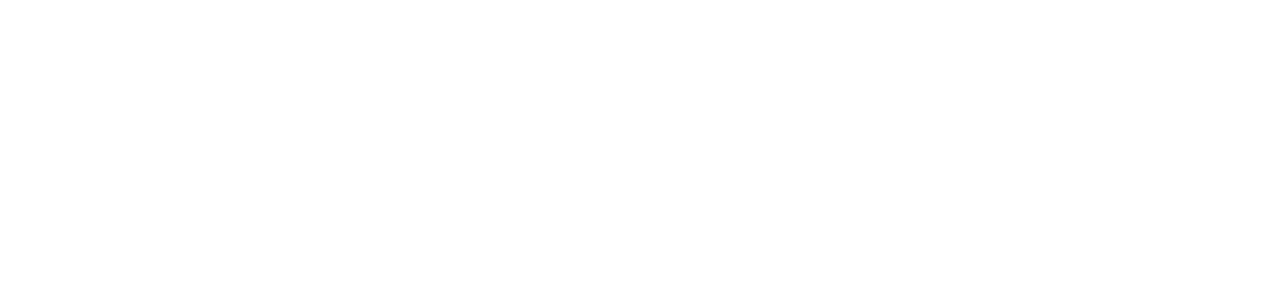
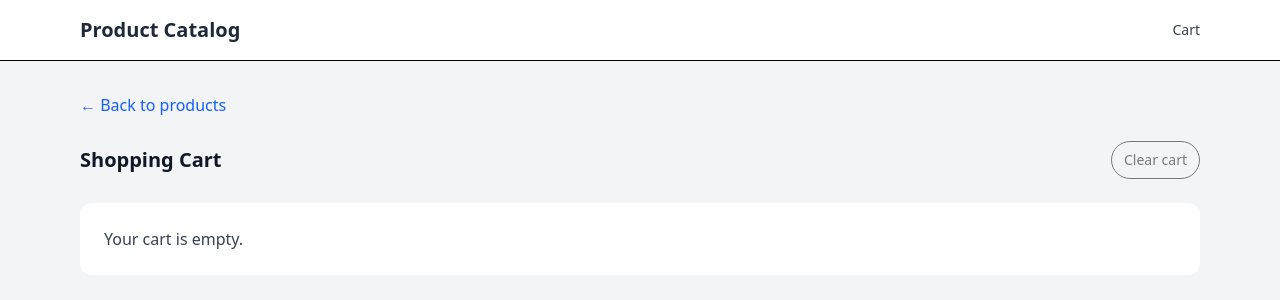
Before and after one commit to valentyna88/product-catalog, a React app: page /cart in a window 1280 px wide. Before the commit this address had no page. Shown: the top 300 px of the page. Built offline with nearby package versions, Linux system fonts and the light colour scheme; the HTML template or start-up script is replaced by a standard one.

Commit message:
feat(cart): add cart page with zustand state

```diff
--- a/src/App.tsx
+++ b/src/App.tsx
@@ -2,6 +2,7 @@
 import RootLayout from "./layouts/RootLayout";
 import ProductsPage from "./pages/ProductsPage";
 import ProductDetailsPage from "./pages/ProductDetailsPage";
+import CartPage from "./pages/CartPage";
 
 function App() {
   return (
@@ -10,6 +11,7 @@
         <Route index element={<Navigate to="/products" replace />} />
         <Route path="/products" element={<ProductsPage />} />
         <Route path="/products/:id" element={<ProductDetailsPage />} />
+        <Route path="/cart" element={<CartPage />} />
       </Route>
     </Routes>
   );
--- /dev/null
+++ b/src/pages/CartPage.tsx
@@ -0,0 +1,143 @@
+import { Link } from "react-router-dom";
+import { useCartStore } from "../features/cart/model/cartStore";
+import { formatCurrency } from "../shared/lib/formatCurrency";
+import { useShallow } from "zustand/shallow";
+
+function CartPage() {
+  const { items, increase, decrease, removeItem, clear } = useCartStore(
+    useShallow((s) => ({
+      items: s.items,
+      increase: s.increase,
+      decrease: s.decrease,
+      removeItem: s.removeItem,
+      clear: s.clear,
+    }))
+  );
+
+  const totalItems = items.reduce((sum, i) => sum + i.quantity, 0);
+  const totalPrice = items.reduce((sum, i) => sum + i.price * i.quantity, 0);
+
+  return (
+    <div>
+      <Link
+        to="/products"
+        className="text-blue-600 hover:text-blue-300 focus:outline-none focus-visible:ring-2 focus-visible:ring-blue-500 focus-visible:ring-offset-2 rounded"
+      >
+        ← Back to products
+      </Link>
+
+      <div className="mt-6 flex items-center justify-between gap-4">
+        <div>
+          <h2 className="text-xl font-semibold text-gray-900">Shopping Cart</h2>
+        </div>
+
+        <button
+          type="button"
+          onClick={clear}
+          disabled={items.length === 0}
+          className="cursor-pointer rounded-full border px-3 py-2 text-sm font-medium hover:bg-gray-50 disabled:cursor-not-allowed disabled:opacity-50 focus:outline-none focus-visible:ring-2 focus-visible:ring-blue-500"
+        >
+          Clear cart
+        </button>
+      </div>
+
+      {items.length === 0 ? (
+        <div className="mt-6 rounded-xl bg-white p-6 text-gray-700">
+          Your cart is empty.
+        </div>
+      ) : (
+        <div className="mt-6 rounded-xl overflow-hidden bg-white">
+          <ul className="divide-y">
+            {items.map((item) => (
+              <li key={item.id} className="flex gap-4 p-4">
+                <img
+                  src={item.imageUrl}
+                  alt={item.title}
+                  className="h-20 w-28 rounded-md object-cover"
+                  loading="lazy"
+                />
+
+                <div className="min-w-0 flex-1">
+                  <p className="truncate font-medium text-gray-900">
+                    {item.title}
+                  </p>
+
+                  <p className="mt-1 text-sm text-gray-600">
+                    {formatCurrency(item.price)}
+                  </p>
+
+                  <div className="mt-3 flex items-center gap-2">
+                    <div className="inline-flex items-center rounded-full border-2 border-yellow-300">
+                      <button
+                        type="button"
+                        onClick={() => decrease(item.id)}
+                        disabled={item.quantity === 1}
+                        className="h-8 w-8 rounded-l-full cursor-pointer text-sm font-semibold disabled:opacity-50 disabled:cursor-not-allowed focus:outline-none focus-visible:ring-2 focus-visible:ring-blue-500"
+                        aria-label="Decrease quantity"
+                      >
+                        −
+                      </button>
+
+                      <span className="inline-flex w-10 justify-center text-sm font-medium">
+                        {item.quantity}
+                      </span>
+
+                      <button
+                        type="button"
+                        onClick={() => increase(item.id)}
+                        className="h-8 w-8 rounded-r-full cursor-pointer text-sm font-semibold focus:outline-none focus-visible:ring-2 focus-visible:ring-blue-500"
+                        aria-label="Increase quantity"
+                      >
+                        +
+                      </button>
+                    </div>
+
+                    <button
+                      type="button"
+                      onClick={() => removeItem(item.id)}
+                      className="ml-4 cursor-pointer rounded-full border px-3 py-2 text-sm font-medium hover:bg-gray-50 focus:outline-none focus-visible:ring-2 focus-visible:ring-blue-500"
+                    >
+                      Remove
+                    </button>
+                  </div>
+                </div>
+
+                <div className="text-right">
+                  <p className="text-sm text-gray-600">Price</p>
+                  <p className="mt-1 font-semibold text-gray-900">
+                    {formatCurrency(item.price * item.quantity)}
+                  </p>
+                </div>
+              </li>
+            ))}
+          </ul>
+
+          <div className="flex items-center justify-between border-t p-4">
+            <Link
+              to="/products"
+              className="text-blue-600 hover:text-blue-300 focus:outline-none focus-visible:ring-2 focus-visible:ring-blue-500 focus-visible:ring-offset-2 rounded"
+            >
+              ← Continue shopping
+            </Link>
+            <p className="mt-1 text-sm text-gray-600">
+              Total items: <span className="font-medium">{totalItems}</span>
+            </p>
+            <div>
+              <p aria-live="polite" className="text-lg font-bold text-gray-900">
+                {formatCurrency(totalPrice)}
+              </p>
+              <button
+                type="button"
+                className="mt-2 cursor-pointer rounded-md bg-gray-900 px-4 py-2 text-sm font-semibold text-white hover:opacity-90 focus:outline-none focus-visible:ring-2 focus-visible:ring-blue-500 focus-visible:ring-offset-2"
+              >
+                Place an order
+              </button>
+            </div>
+          </div>
+        </div>
+      )}
+    </div>
+  );
+}
+
+export default CartPage;
```
